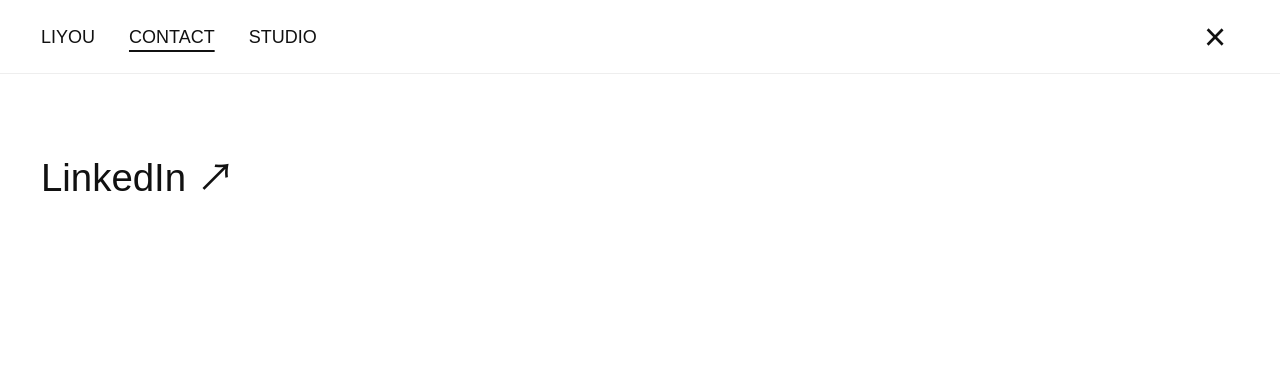
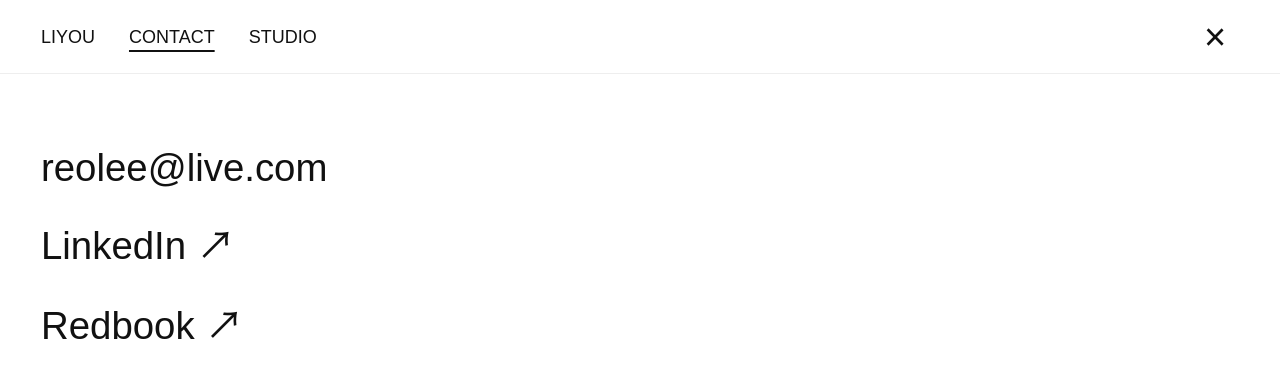
Before and after one commit to reubehind/reubehind.github.io, a plain HTML site: page contact.html in a window 1280 px wide. Drawn offline with Linux system fonts and the light colour scheme.

Commit message:
Add email and Redbook contact links

```diff
--- a/contact.html
+++ b/contact.html
@@ -1,2 +1,2 @@
 <!doctype html>
-<html lang="zh-CN"><head><meta charset="utf-8"><meta name="viewport" content="width=device-width,initial-scale=1"><title>LIYOU — CONTACT</title><link rel="stylesheet" href="style.css?v=20261101-layout"></head><body><a class="skip" href="#content">跳转至正文</a><header><nav aria-label="Main navigation"><a href="liyou.html">LIYOU</a><a href="contact.html" aria-current="page">CONTACT</a><a href="https://liinlab.github.io/">STUDIO</a></nav><a class="page-close" href="./" aria-label="关闭当前页面，返回作品首页"><span aria-hidden="true">×</span></a></header><main id="content" class="page-content" aria-label="CONTACT 联系方式"><div class="contact-links"><a href="https://www.linkedin.com/in/liyou417/">LinkedIn ↗</a></div></main></body></html>
+<html lang="zh-CN"><head><meta charset="utf-8"><meta name="viewport" content="width=device-width,initial-scale=1"><title>LIYOU — CONTACT</title><link rel="stylesheet" href="style.css?v=20261101-layout"></head><body><a class="skip" href="#content">跳转至正文</a><header><nav aria-label="Main navigation"><a href="liyou.html">LIYOU</a><a href="contact.html" aria-current="page">CONTACT</a><a href="https://liinlab.github.io/">STUDIO</a></nav><a class="page-close" href="./" aria-label="关闭当前页面，返回作品首页"><span aria-hidden="true">×</span></a></header><main id="content" class="page-content" aria-label="CONTACT 联系方式"><div class="contact-links"><a href="mailto:reolee@live.com">reolee@live.com</a><a href="https://www.linkedin.com/in/liyou417/" target="_blank" rel="noopener noreferrer">LinkedIn ↗</a><a href="https://www.xiaohongshu.com/user/profile/5757be755e87e74fbc162b71" target="_blank" rel="noopener noreferrer">Redbook ↗</a></div></main></body></html>
```
